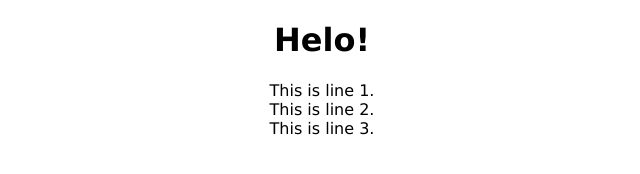
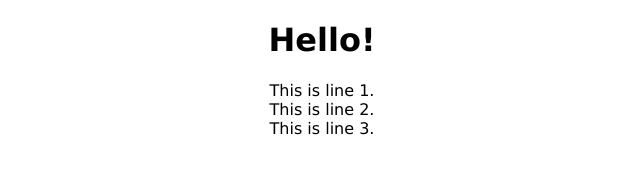
Before and after one commit to suyeonson/merge_conflict, a plain HTML site: page index.html in a window 1280 px wide. Shown: the full height of the page, 318-958 px from the left. Drawn offline with nearby package versions, Linux system fonts and the light colour scheme.

Commit message:
revert original

```diff
--- a/index.html
+++ b/index.html
@@ -15,7 +15,7 @@
 </head>
 <body>
 	<div>
-		<h1>Helo!</h1>
+		<h1>Hello!</h1>
 		<ul>
 			<li>This is line 1.</li>
 			<li>This is line 2.</li>
```
